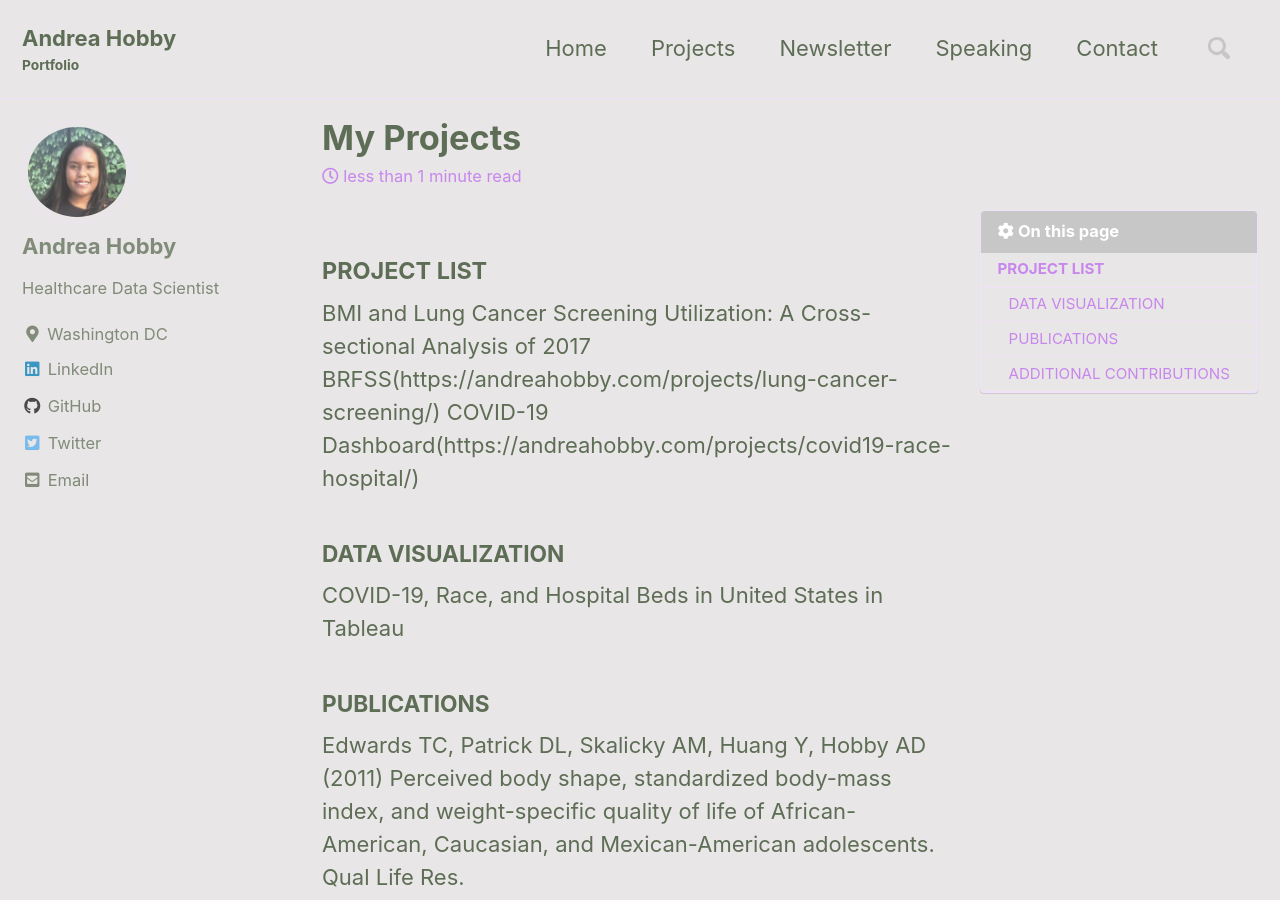
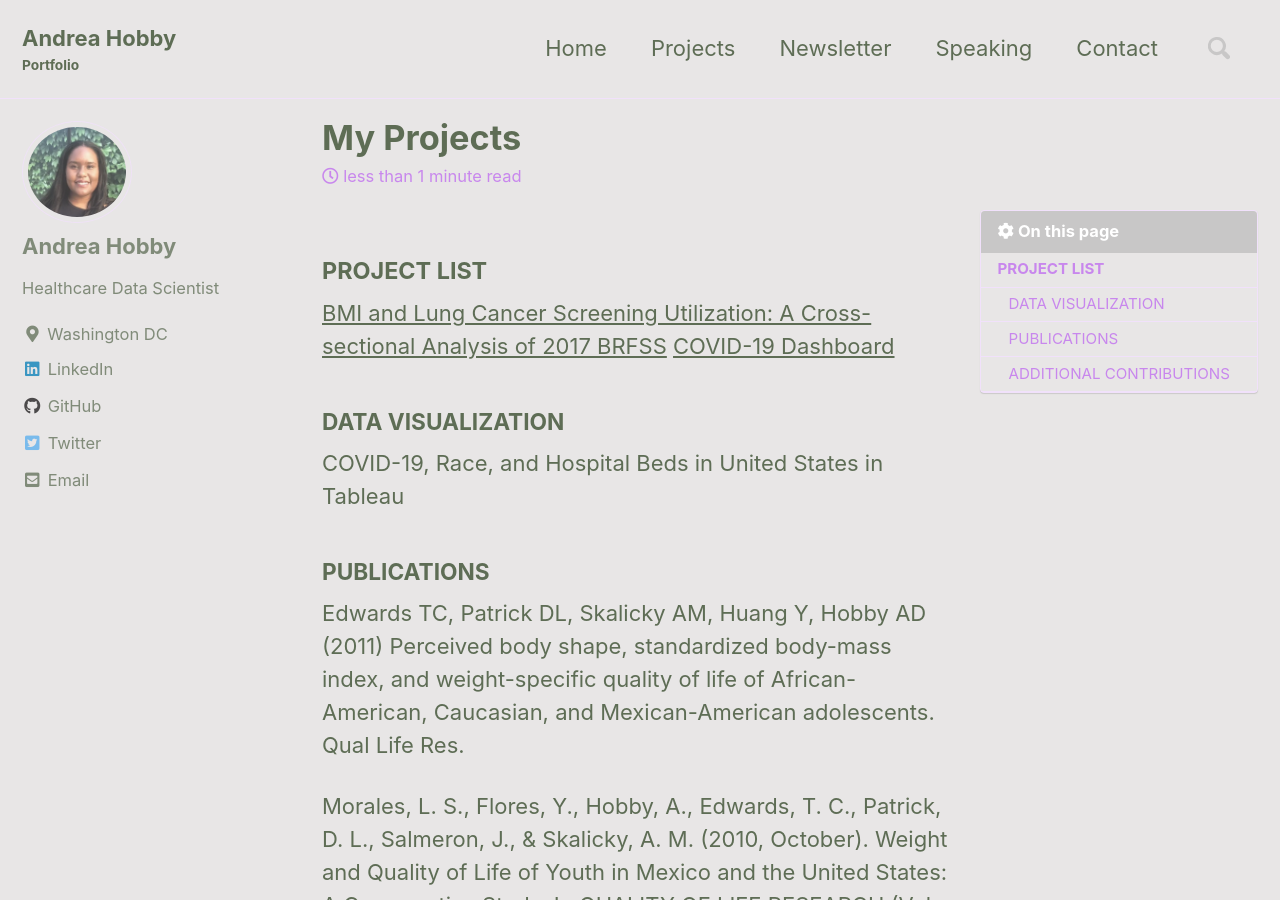
Before and after one commit to AndreaHobby/andreahobby.io, a Jekyll site: the page built from _pages/Projects.md, in a window 1280 px wide and 900 px high. Built offline with Jekyll 4.4.1, drawn with Linux system fonts in a browser that asks for light colours; cached includes are drawn as plain includes.

Commit message:
Update Projects.md

```diff
--- a/_pages/Projects.md
+++ b/_pages/Projects.md
@@ -10,8 +10,8 @@ toc_icon: cog
 
 #### PROJECT LIST
 
-BMI and Lung Cancer Screening Utilization: A Cross-sectional Analysis of 2017 BRFSS(https://andreahobby.com/projects/lung-cancer-screening/)
-COVID-19 Dashboard(https://andreahobby.com/projects/covid19-race-hospital/)
+[BMI and Lung Cancer Screening Utilization: A Cross-sectional Analysis of 2017 BRFSS](https://andreahobby.com/projects/lung-cancer-screening/)
+[COVID-19 Dashboard](https://andreahobby.com/projects/covid19-race-hospital/)
 
 ##### DATA VISUALIZATION
 COVID-19, Race, and Hospital Beds in United States in Tableau
```
